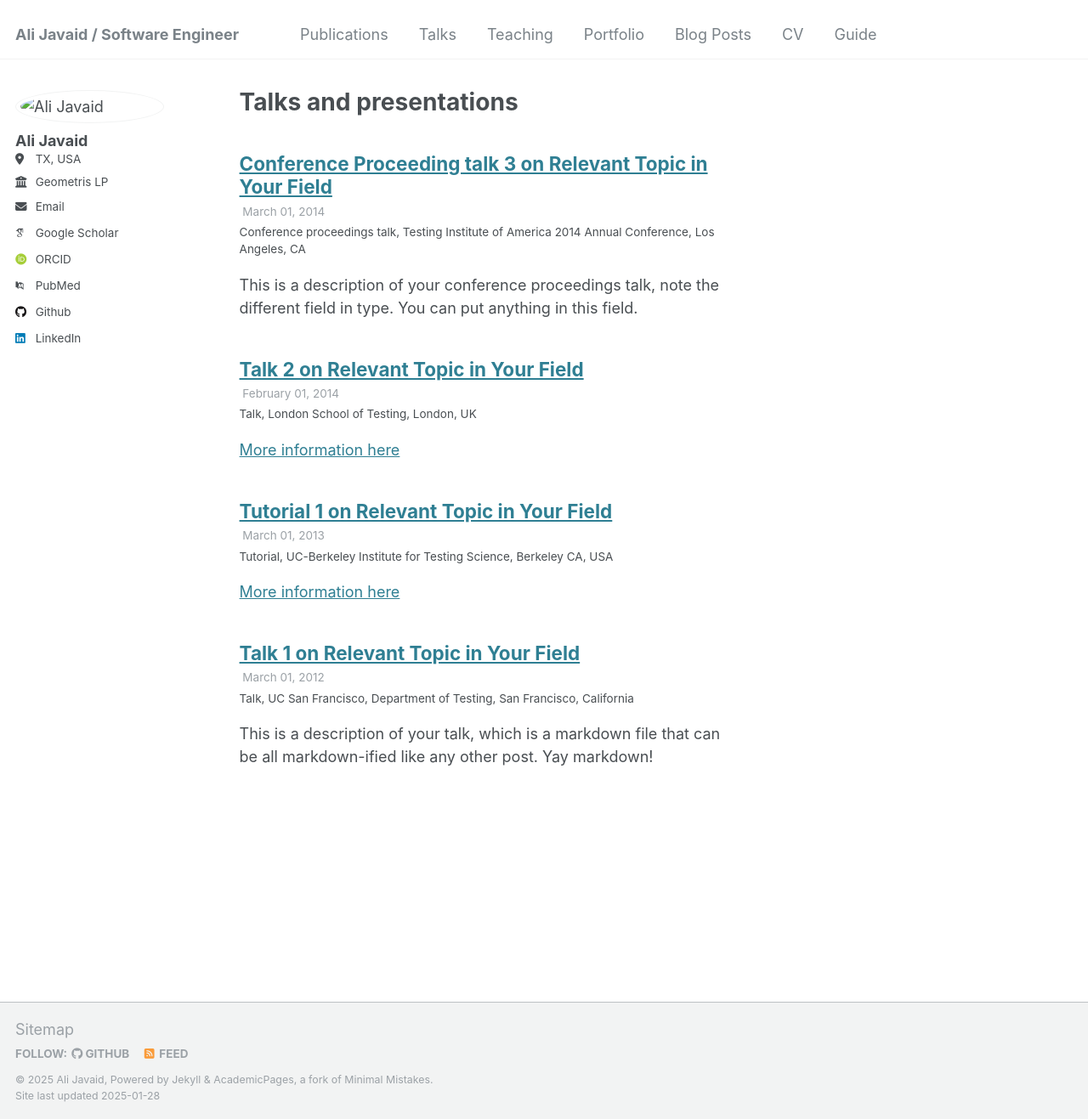
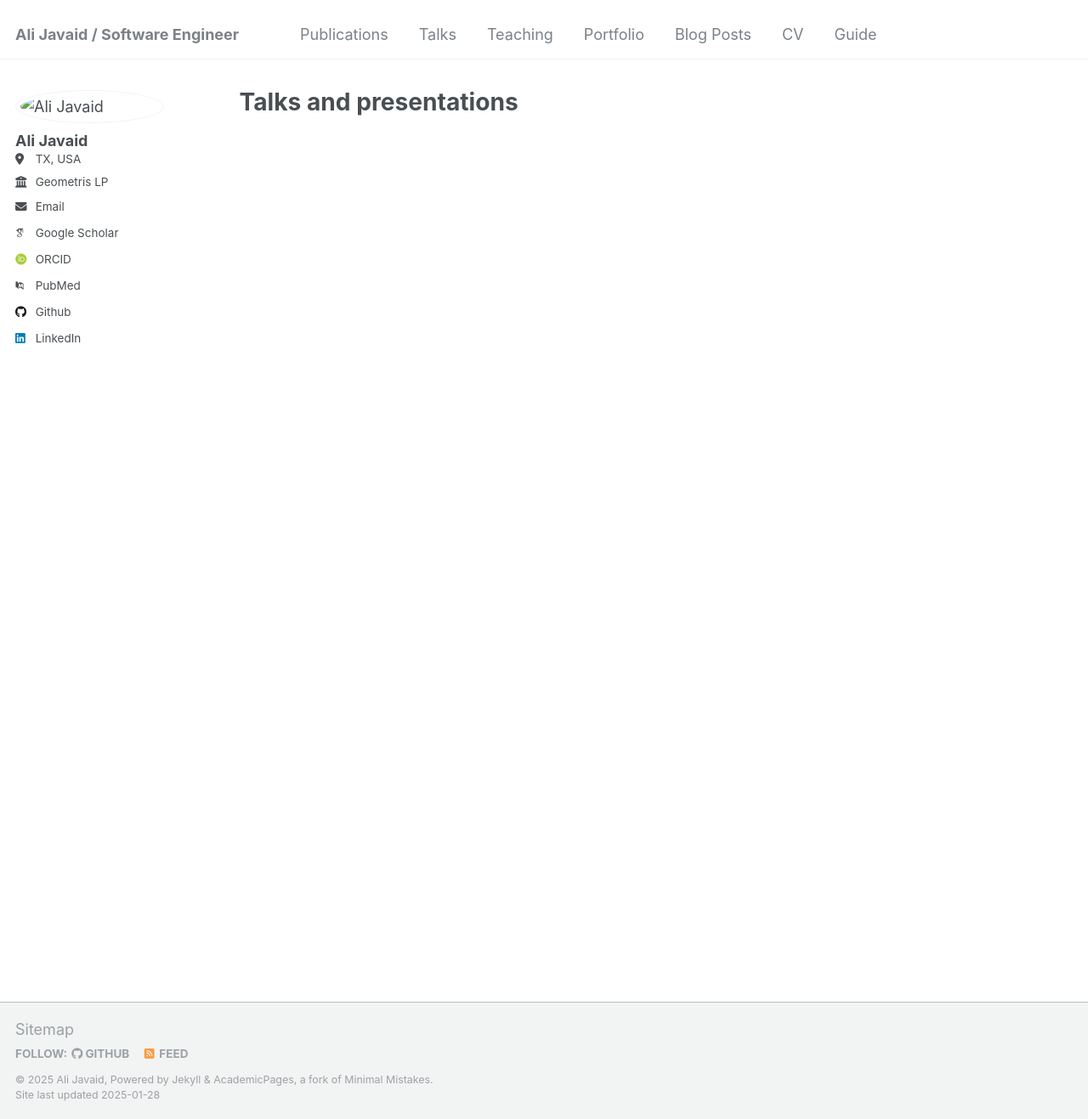
Before and after one commit to alijavaidistar/alijavaidistar.github.io, a Jekyll site: the page built from _pages/talks.html, in a window 1280 px wide and 1317 px high. Shown: the whole window at 85% size. Built offline with Jekyll 4.4.1, drawn with Linux system fonts in a browser that asks for light colours; some web fonts are replaced; some of the changed lines change nothing that is shown.

```diff
--- a/_config.yml
+++ b/_config.yml
@@ -213,19 +213,19 @@
 
 
 # These settings control the types of collections used by the template
-collections:
-  teaching:
-    output: true
-    permalink: /:collection/:path/
-  publications:
-    output: true
-    permalink: /:collection/:path/
-  portfolio:
-    output: true
-    permalink: /:collection/:path/
-  talks:
-    output: true
-    permalink: /:collection/:path/
+# collections:
+#   teaching:
+#     output: true
+#     permalink: /:collection/:path/
+#   publications:
+#     output: true
+#     permalink: /:collection/:path/
+#   portfolio:
+#     output: true
+#     permalink: /:collection/:path/
+#   talks:
+#     output: true
+#     permalink: /:collection/:path/
 
 
 # These settings control how pages and collections are included in the site
@@ -249,40 +249,40 @@
       layout: single
       author_profile: true
   # _teaching
-  - scope:
-      path: ""
-      type: teaching
-    values:
-      layout: single
-      author_profile: true
-      share: true
-      comments: true
+  # - scope:
+  #     path: ""
+  #     type: teaching
+  #   values:
+  #     layout: single
+  #     author_profile: true
+  #     share: true
+  #     comments: true
   # _publications
-  - scope:
-      path: ""
-      type: publications
-    values:
-      layout: single
-      author_profile: true
-      share: true
-      comments: true
+  # - scope:
+  #     path: ""
+  #     type: publications
+  #   values:
+  #     layout: single
+  #     author_profile: true
+  #     share: true
+  #     comments: true
   # _portfolio
-  - scope:
-      path: ""
-      type: portfolio
-    values:
-      layout: single
-      author_profile: true
-      share: true
-      comment: true
+  # - scope:
+  #     path: ""
+  #     type: portfolio
+  #   values:
+  #     layout: single
+  #     author_profile: true
+  #     share: true
+  #     comment: true
   # _talks
-  - scope:
-      path: ""
-      type: talks
-    values:
-      layout: talk
-      author_profile: true
-      share: true
+  # - scope:
+  #     path: ""
+  #     type: talks
+  #   values:
+  #     layout: talk
+  #     author_profile: true
+  #     share: true
 
 
 # Sass/SCSS
```
